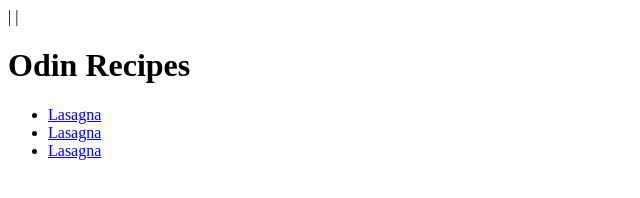
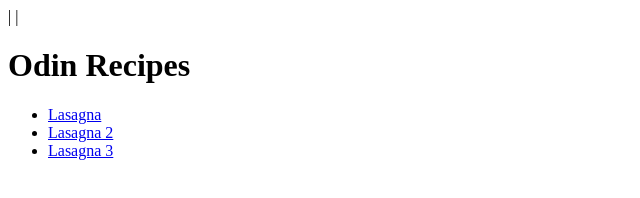
Before and after one commit to BalazsBanfi/odin-recipes, a plain HTML site: page index.html in a window 1280 px wide. Shown: the full height of the page, 0-640 px from the left. Drawn offline with Linux system fonts and the light colour scheme.

```diff
--- a/index.html
+++ b/index.html
@@ -10,8 +10,8 @@
     |<h1>Odin Recipes</h1>
     <ul>
         <li><a href="recipes/lasagna.html">Lasagna</a></li>
-        <li><a href="recipes/lasagna.html">Lasagna</a></li>
-        <li><a href="recipes/lasagna.html">Lasagna</a></li>
+        <li><a href="recipes/lasagna.html">Lasagna 2</a></li>
+        <li><a href="recipes/lasagna.html">Lasagna 3</a></li>
       </ul>
 </body>
 </html>
```
